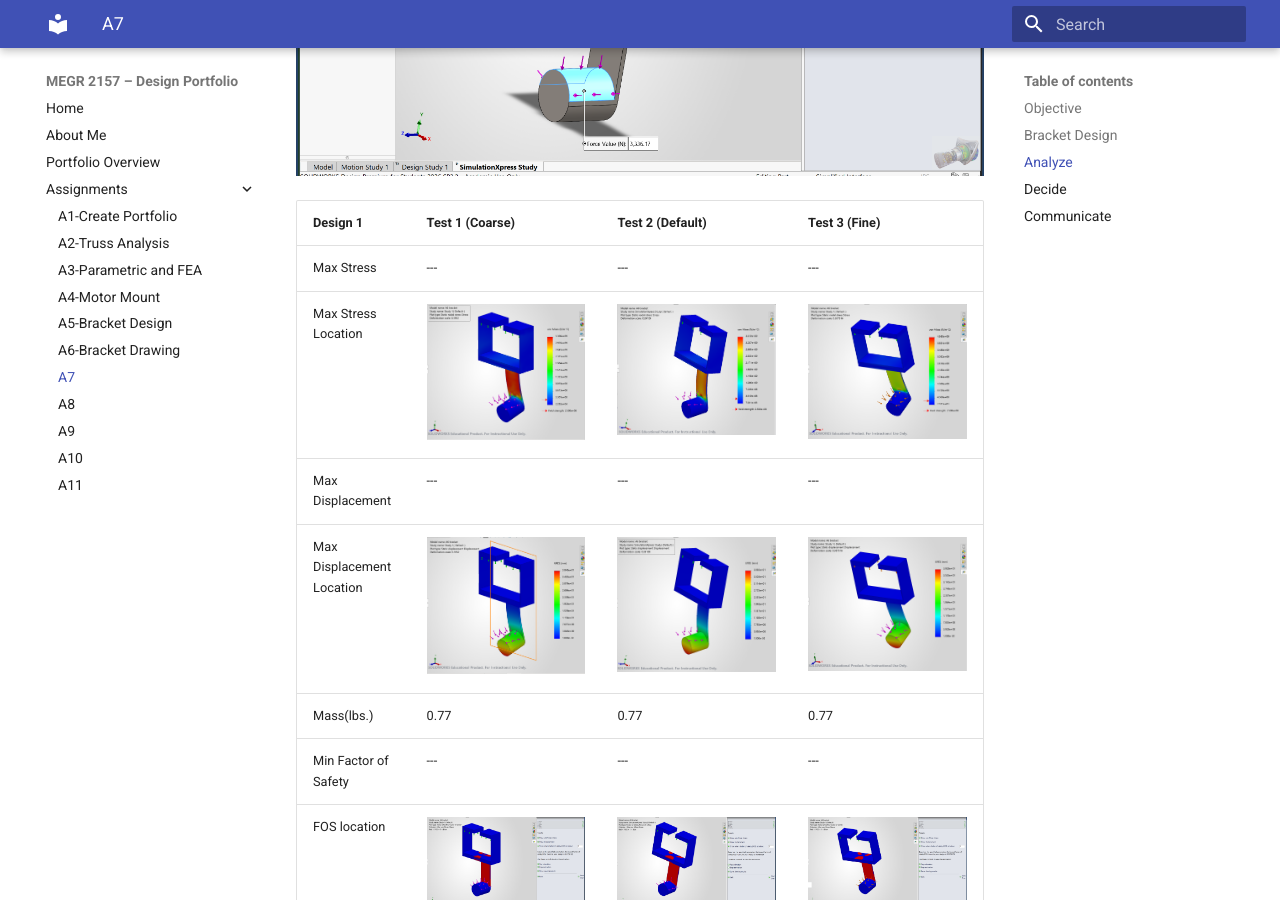
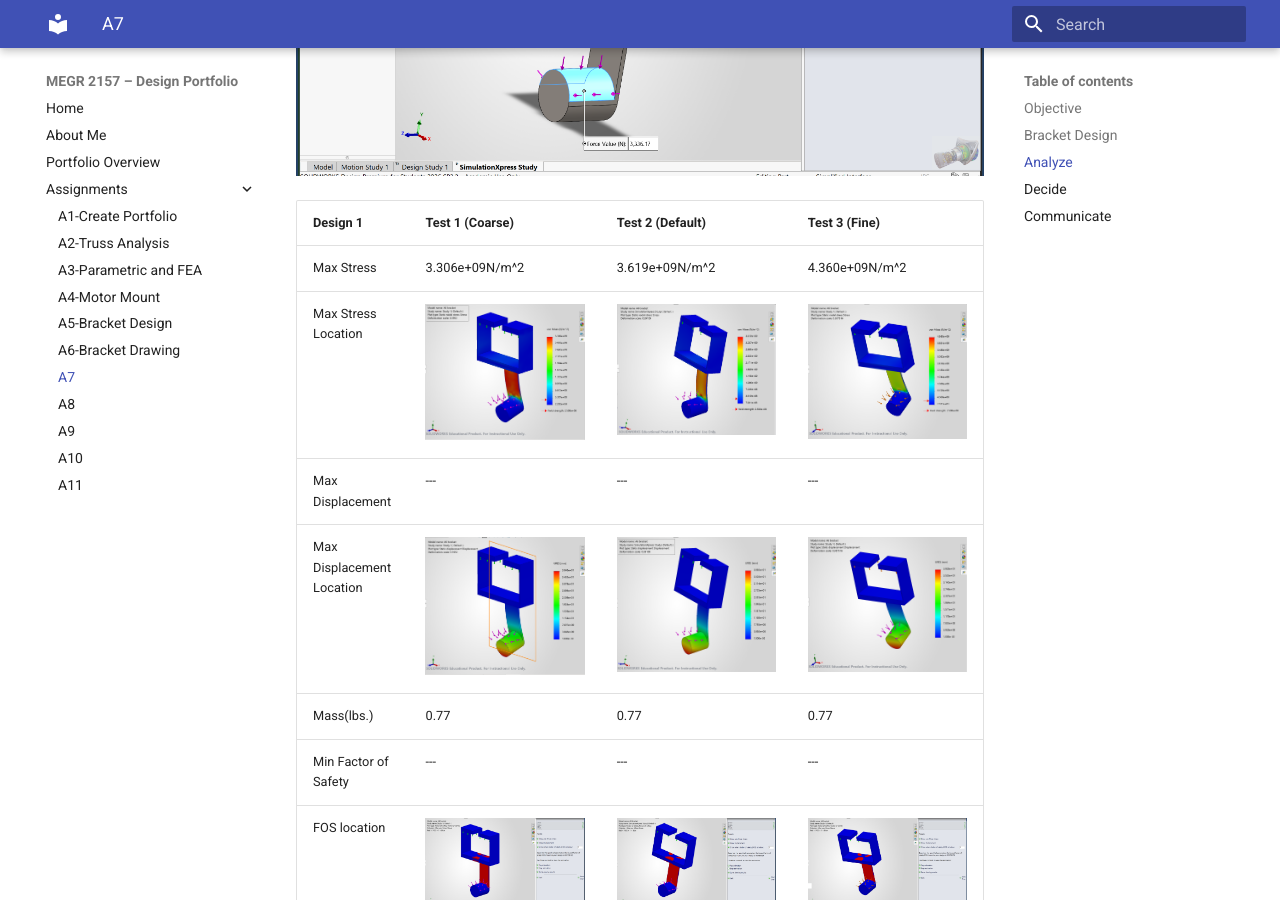
Before and after one commit to Jeffrey-Mendoza/megr2157-portfolio, an MkDocs documentation site: the page built from docs/assignments/A07/index.md, in a window 1280 px wide and 900 px high, scrolled down 2452 px. Built offline with MkDocs 1.6.1 and Material for MkDocs 9.7.7, drawn with Linux system fonts in a browser that asks for light colours.

Commit message:
Update max stress values in A07 index
Updated maximum stress values for tests in the assignment documentation.

```diff
--- a/docs/assignments/A07/index.md
+++ b/docs/assignments/A07/index.md
@@ -33,7 +33,7 @@ Task is simply to create a high stiff, high strength, and lightweight component.
 
 | Design 1| Test 1 (Coarse) | Test 2 (Default) | Test 3 (Fine)|
 |  :--- | :--- | :--- | :---|
-| Max Stress    | --- | ---| ---|
+| Max Stress    | 3.306e+09N/m^2 | 3.619e+09N/m^2 | 4.360e+09N/m^2 |
 | Max Stress Location | ![My Image](originalstresscoarsemesh.png) | ![My Image](originalstressdefmesh.png)| ![My Image](originalstressfinemesh.png)|
 | Max Displacement | --- | ---| ---|
 | Max Displacement Location| ![My Image](originaldeflectioncoarsemesh.png) | ![My Image](originaldeflectiondefmesh.png) | ![My Image](originaldelfectionfinemesh.png) |
```
